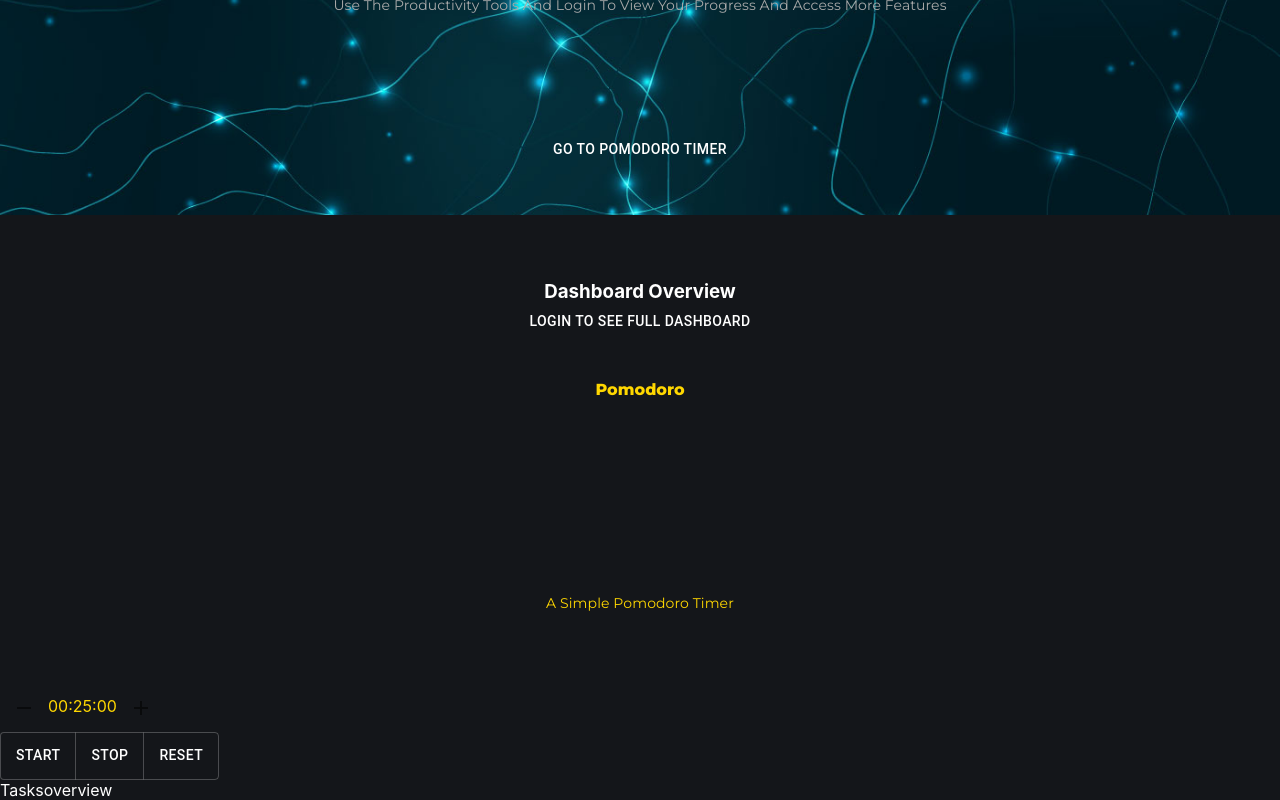
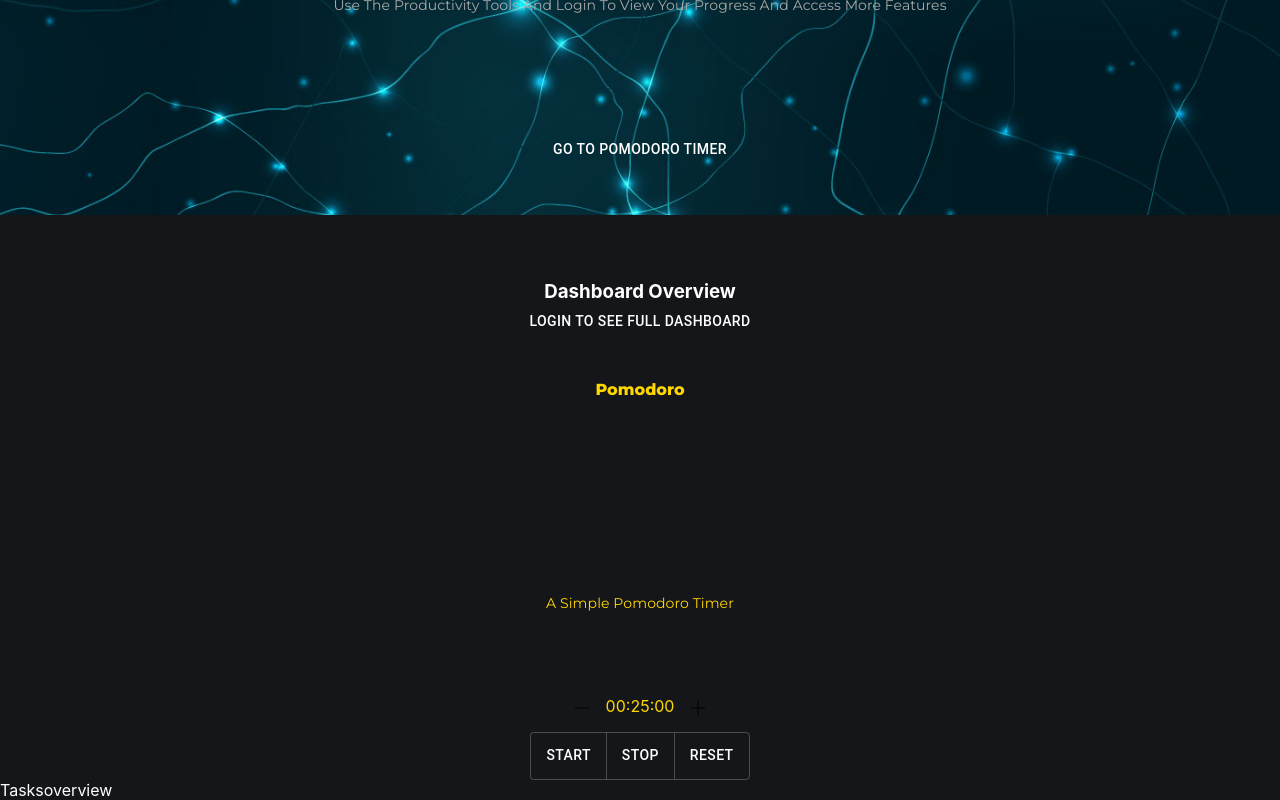
Before and after one commit to jalonghurst/productivity-manager, a React (Create React App) app: page / in a window 1280 px wide. Shown: the part 249-1049 px from the top of the page. Built offline with nearby package versions, Linux system fonts and the light colour scheme.

Commit message:
change align items styles

```diff
--- a/src/Pages/Pomodoro/Pomodoro.js
+++ b/src/Pages/Pomodoro/Pomodoro.js
@@ -33,6 +33,7 @@ const styles = theme => ({
     display: "flex",
     justifyContent: "center",
     flexDirection: "column",
+    alignItems: "center",
 
   },
   tagline: {
```
